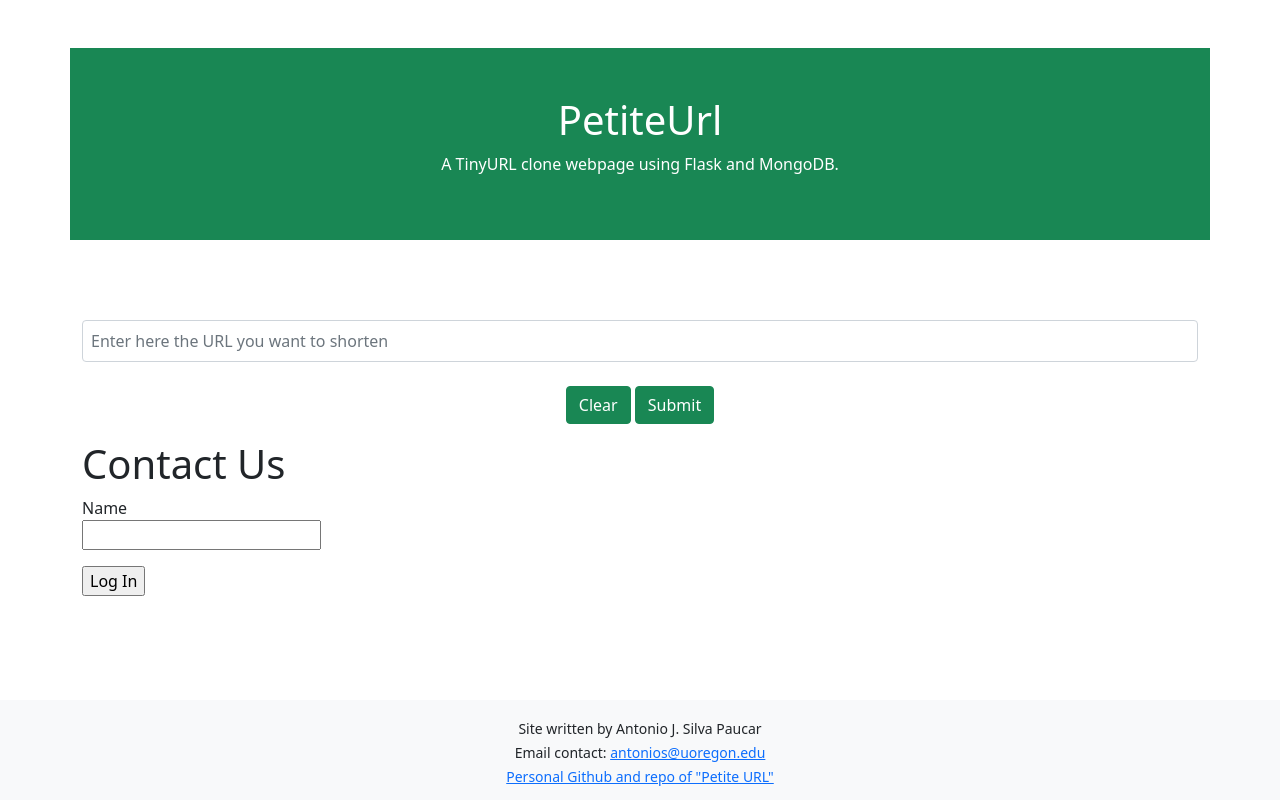
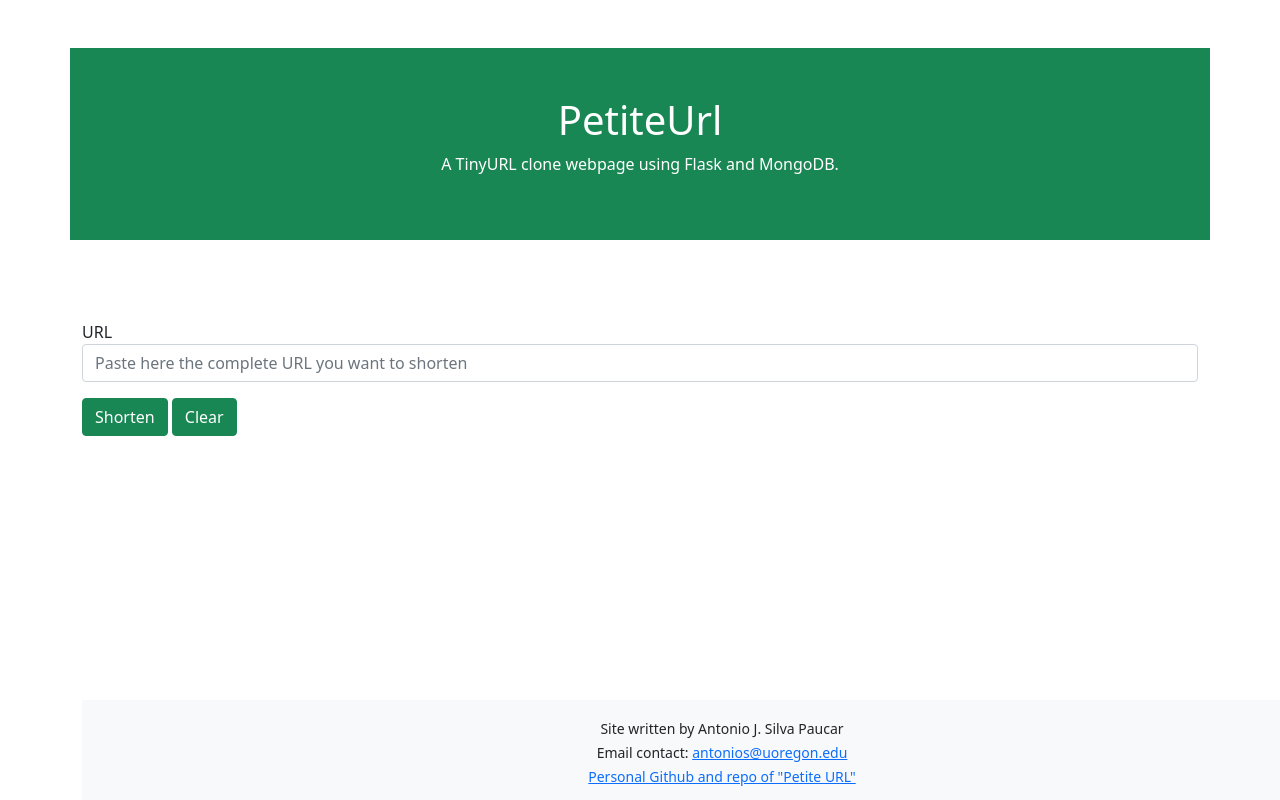
Before and after one commit to antoniojsp/petite_url, a Flask app: page / in a window 1280 px wide. Run offline with Flask 2, Linux system fonts and the light colour scheme; parts of the project's set-up code (start-up, migrations or seed data) failed here and were passed over; some libraries are stand-ins or nearby versions.

Commit message:
Form has a bug that doesn't allow clean completely the input url after a submit.

```diff
--- a/database.py
+++ b/database.py
@@ -20,6 +20,7 @@ class TinyURLDatabase:
 
     def insert(self, entry: str) -> str:
         url_hash = hash_url(entry)
+
         try:
             mydict = {"hash_number": url_hash, "url_address": entry, "time_stamp": datetime.datetime.now()}
             self.mycol.insert_one(mydict)
@@ -35,3 +36,7 @@ class TinyURLDatabase:
             return ""
 
         return mydoc["url_address"]
+
+    def check_url_alive(self):
+        #TODO
+        pass
--- a/forms.py
+++ b/forms.py
@@ -4,5 +4,5 @@ from wtforms.validators import DataRequired, Email
 
 
 class PetiteURLForm(FlaskForm):
-    name = StringField(label='Name', validators=[DataRequired()])
-    submit = SubmitField(label="Log In")
+    name = StringField(label='URL', validators=[DataRequired()])
+    submit = SubmitField(label="Submit")
--- a/main.py
+++ b/main.py
@@ -28,6 +28,8 @@ def index():
         is_valid_url = validators.url(original_url)
         url_link = ""
 
+        cform = PetiteURLForm()
+
         if is_valid_url:
             shorten_url = db.insert(original_url)
             app.logger.info(f'{original_url} inserted')
@@ -40,7 +42,7 @@ def index():
             app.logger.info(f'{original_url} is an empty url')
             flash('You need to enter a URL')
 
-        return render_template("index.html", link=url_link, github= personal_github_url, form=cform)
+        return render_template("index.html", link=url_link, github= personal_github_url, form=PetiteURLForm())
 
     return render_template("index.html", github= personal_github_url, form=cform)
 
@@ -60,5 +62,6 @@ def favicon():
                                'favicon.ico',mimetype='image/vnd.microsoft.icon')
 
 
+
 if __name__ == '__main__':
     app.run()
--- a/templates/index.html
+++ b/templates/index.html
@@ -5,7 +5,10 @@
       <h1>PetiteUrl</h1>
       <p>A TinyURL clone webpage using Flask and MongoDB. </p>
     </div>
+<script>
 
+    $("#form")[0].reset();
+</script>
     <div class="container mt-3">
       {% with messages = get_flashed_messages() %}
       {% if messages %}
@@ -23,29 +26,32 @@
 
     <p id="response"> </p>
 
-      <form method="post">
-        <div class="mb-3 mt-3 ">
-          <input type="text" class="form-control p-2" id="url" placeholder="Enter here the URL you want to shorten" name="url">
-          <br>
-            <div class="text-center">
-              <button type="reset" class="btn btn-success">Clear</button>
-              <button type="submit" class="btn btn-success " >Submit</button>
-            </div>
-        </div>
-      </form>
+<!--      <form method="post">-->
+<!--        <div class="mb-3 mt-3 ">-->
+<!--          <input type="text" class="form-control p-2" id="url" placeholder="Enter here the URL you want to shorten" name="url">-->
+<!--          <br>-->
+<!--            <div class="text-center">-->
+<!--              <button type="reset" class="btn btn-success">Clear</button>-->
+<!--              <button type="submit" class="btn btn-success " >Submit</button>-->
+<!--            </div>-->
+<!--        </div>-->
+<!--      </form>-->
 
-    </div>
+<!--    </div>-->
 
-        <div class="container">
-            <h1>Contact Us</h1>
+        <div class="mb-3 mt-3 " >
             <form method="POST" action="{{ url_for('index') }}">
                 {{ form.csrf_token }}
                 <p>
                     {{ form.name.label }}
                     <br>
-                    {{ form.name }}
+                    {{ form.name(class_="form-control p-2s", placeholder_="Paste here the complete URL you want to shorten") }}
                 </p>
-                {{ form.submit }}
+<!--                 {{ form.submit(class_="btn btn-success") }}-->
+                <button type="submit" class="btn btn-success">Shorten </button>
+
+                <button type="reset" class="btn btn-success">Clear </button>
+
             </form>
         </div>
 
```
Also changed, not shown: 1 other file.
